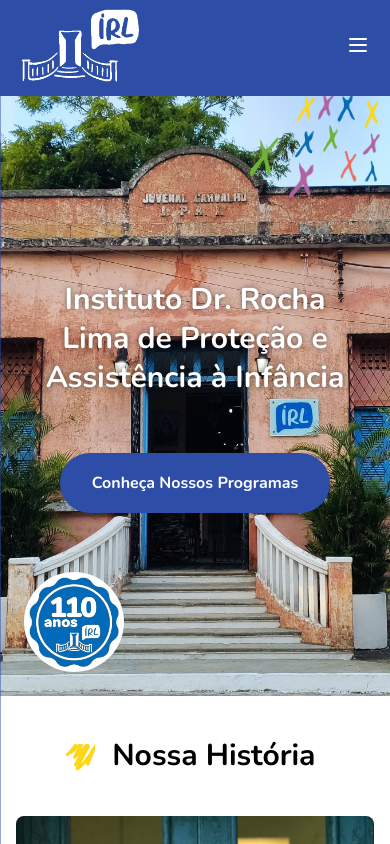
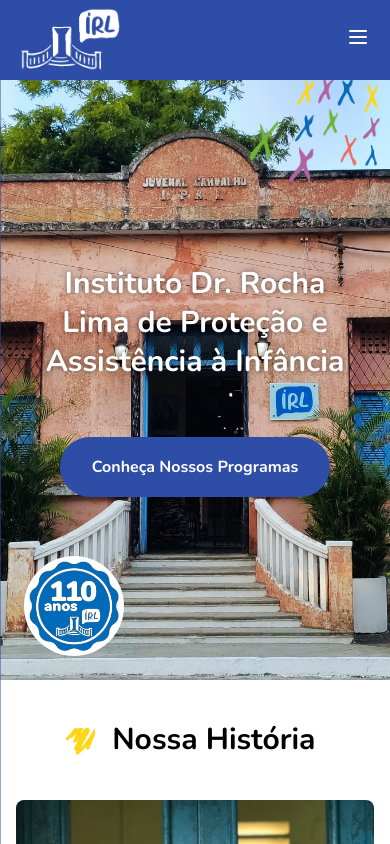
Before and after one commit to flaviare1s/irl, a React (Vite) app: page / in a window 390 px wide. Shown: the top 844 px of the page. Built offline with nearby package versions, Linux system fonts and the light colour scheme.

Commit message:
Ajusta tamanho do header

```diff
--- a/src/components/Header.jsx
+++ b/src/components/Header.jsx
@@ -11,9 +11,9 @@
   const closeModal = () => setIsOpen(false);
 
   return (
-    <header className="bg-primary text-white flex flex-col justify-center">
-      <nav className="flex justify-between items-center py-2 px-5 md:px-10 md:py-4">
-        <div className="h-[80px] w-[120px] md:h-[100px] md:w-[150px]">
+    <header className="bg-primary text-white flex flex-col justify-center it">
+      <nav className="flex justify-between items-center px-5 md:px-10 md:py-2">
+        <div className="h-[80px] w-[100px] md:h-[80px] md:w-[120px] flex justify-center items-center">
           <Link to='/'><img className="w-full" src={Logo} alt="Logo do IRL" /></Link>
         </div>
         <div>
```
